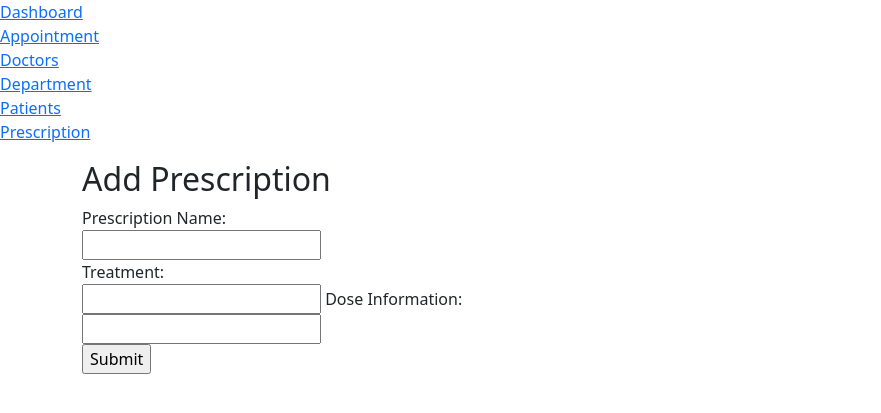
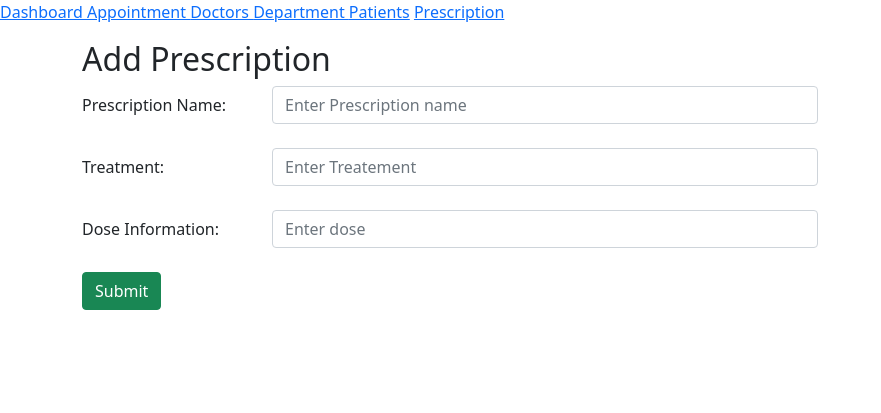
Before and after one commit to aditya172926/Electronic_health_records, a Django app: page /prescription/ in a window 1280 px wide. Shown: the part 56-469 px from the top of the page, without its empty margins (0-881 px from the left). Run offline with Django 4.2, Linux system fonts and the light colour scheme; a user stored in the database is signed in; some libraries are stand-ins or nearby versions.

Commit message:
sidebar set style

```diff
--- a/mp_project/logapp/templates/base.html
+++ b/mp_project/logapp/templates/base.html
@@ -7,7 +7,7 @@
 	<link rel="stylesheet" href="{% static 'logapp/css/bootstrap.min.css' %}">
 	<link rel="stylesheet" href="../static/logapp/css/style.css">
 	<script src="{% static 'logapp/js/jquery-3.6.0.js' %}"></script>
-	<script src = "../static/logapp/js/logapp.js"></script>
+	<script src="../static/logapp/js/logapp.js"></script>
 </head>
 
 <body>
@@ -55,22 +55,13 @@
 	</nav>
 
 	{% if user.is_authenticated %}
-
-	<div class="card1">
-		<a href="{% url 'index' %}" class="card1"> Dashboard </a>
-	</div>
-	<div class="card2">
-		<a href="#" class="card2"> Appointment </a>
-	</div class="card3">
-	<a href="#" class="card3"> Doctors </a>
-	<div class="card4">
-		<a href="#" class="card4"> Department </a>
-	</div>
-	<div class="card5">
-		<a href="#" class="card5"> Patients</a>
-	</div>
-	<div class="card4">
-		<a href="{% url 'prescription' %}" class="card6"> Prescription</a>
+	<div class="sidebar">
+		<a href="{% url 'index' %}"> Dashboard </a>
+		<a href="#">Appointment </a>
+		<a href="#"> Doctors </a>
+		<a href="#"> Department </a>
+		<a href="#"> Patients</a>
+		<a href="{% url 'prescription' %}"> Prescription</a>
 	</div>
 	{% endif %}
 
--- a/mp_project/logapp/templates/logapp/index.html
+++ b/mp_project/logapp/templates/logapp/index.html
@@ -6,6 +6,7 @@
 <button type="button" onclick="getPatientProfile()" class="btn btn-primary">My Profile</button>
 
 <div id="displayPatientProfile">
+    <h3>Patient Information</h3>
     <p id="patientName"></p>
     <p id="patientAddress"></p>
     <p id="patientAge"></p>
--- a/mp_project/logapp/templates/logapp/prescription.html
+++ b/mp_project/logapp/templates/logapp/prescription.html
@@ -6,17 +6,32 @@
 
     <h2>Add Prescription</h2>
 
-    <form>
-        <label for="fname">Prescription Name:</label><br>
-        <input type="text" id="pname" name="pname"><br>
-        <label for="treatment">Treatment:</label><br>
-        <input type="text" id="treatment" name="treatment">
-        <label for="dose">Dose Information:</label><br>
-        <input type="text" id="dose" name="dose">
+    <form id="prescriptionForm">
+        <div id="pres-name-group" class="form-group row">
+            <label for="pres-fname" class="col-sm-2 col-form-label">Prescription Name:</label>
+            <div class="col-sm-6">
+                <input type="text" class="form-control" id="pres-fname" name="pres-fname" placeholder="Enter Prescription name" required>
+            </div>
+        </div>
+        <br>
+        <div id="pres-treatment-group" class="form-group row">
+            <label for="pres-treatment" class="col-sm-2 col-form-label">Treatment:</label>
+            <div class="col-sm-6">
+                <input type="text" class="form-control" id="pres-treatment" name="pres-treatment" placeholder="Enter Treatement" required>
+            </div>
+        </div>
+        <br>
+        <div id="pres-dose-group" class="form-group row">
+            <label for="pres-dose" class="col-sm-2 col-form-label">Dose Information: </label>
+            <div class="col-sm-6">
+                <input type="text" class="form-control" id="pres-dose" name="pres-dose" placeholder="Enter dose" required>
+            </div>
+        </div>
     </form>
-    <input type="Submit" value="Submit">
-
-
+    <br>
+    <button type="submit" class="btn btn-success">
+        Submit
+    </button>
 </body>
 
 </html>
```
Also changed, not shown: mp_project/logapp/static/logapp/css/style.css (+33 -1 lines), mp_project/db.sqlite3.
